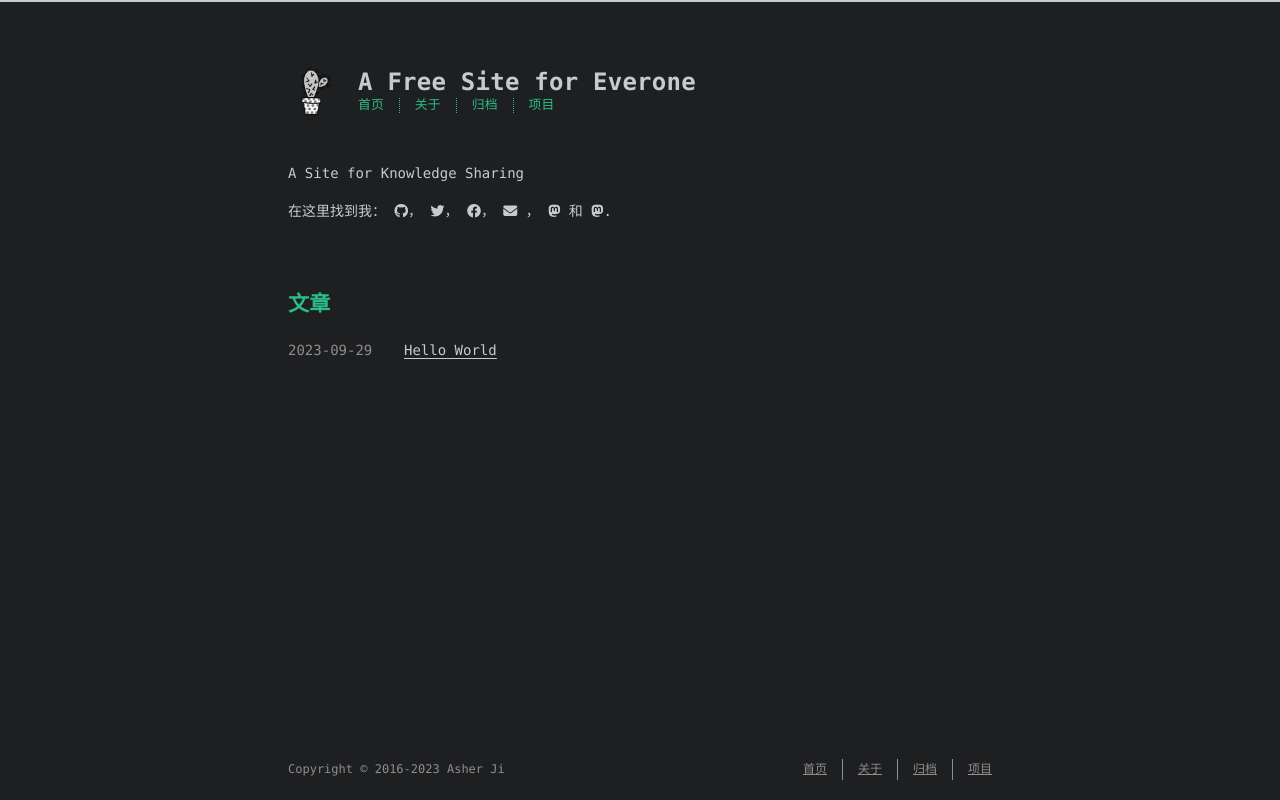
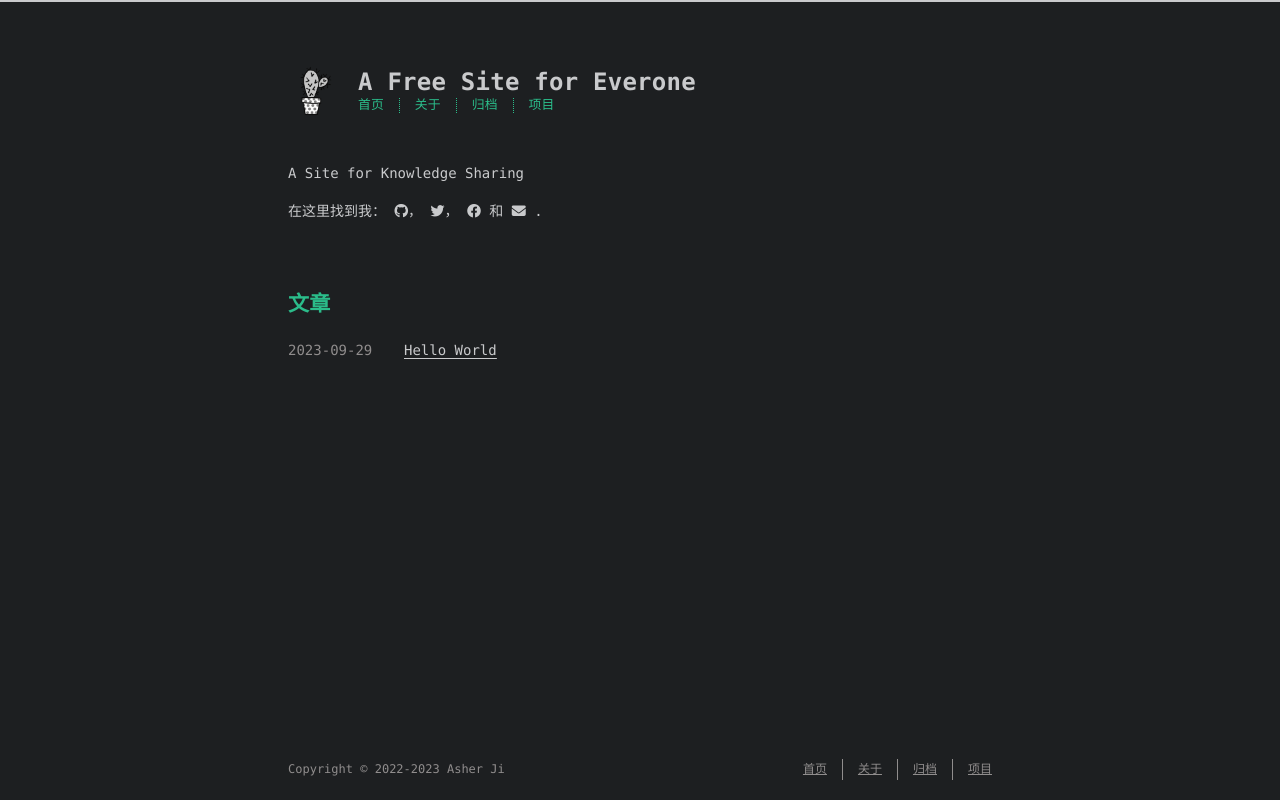
Before and after one commit to AsherDe/asherde.github.io, a plain HTML site: page index.html in a window 1280 px wide. Drawn offline with nearby package versions, Linux system fonts and the light colour scheme; a web font is replaced by a local one.

Commit message:
Site updated: 2023-09-29 13:36:50

```diff
--- a/index.html
+++ b/index.html
@@ -124,7 +124,7 @@
             <i class="fa-brands fa-facebook"></i><!--
       ---></a><!--
     ---><!--
-    --->，
+    ---> 和
 
 
 
@@ -133,24 +133,6 @@
             <i class="fa-solid fa-envelope"></i><!--
       ---></a>
         <!--
-    --->，
-
-
-
-
-          <a class="icon u-url" target="_blank" rel="noopener me" href="/" aria-label="mastodon.social" title="mastodon.social">
-            <i class="fa-brands fa-mastodon"></i><!--
-      ---></a><!--
-    ---><!--
-    ---> 和
-
-
-
-
-          <a class="icon u-url" target="_blank" rel="noopener me" href="/" aria-label="fosstodon.org" title="fosstodon.org">
-            <i class="fa-brands fa-mastodon"></i><!--
-      ---></a><!--
-    ---><!--
     --->.
 
 
@@ -199,7 +181,7 @@
     Copyright &copy;
 
 
-    2016-2023
+    2022-2023
     Asher Ji
   </div>
   <div class="footer-right">
```
Also changed, not shown: 2023/09/29/hello-world/index.html (+1 -1 lines), 404.html (+1 -1 lines), about/index.html (+1 -1 lines), archives/2023/09/index.html (+1 -1 lines), archives/2023/index.html (+1 -1 lines), archives/index.html (+1 -1 lines).
